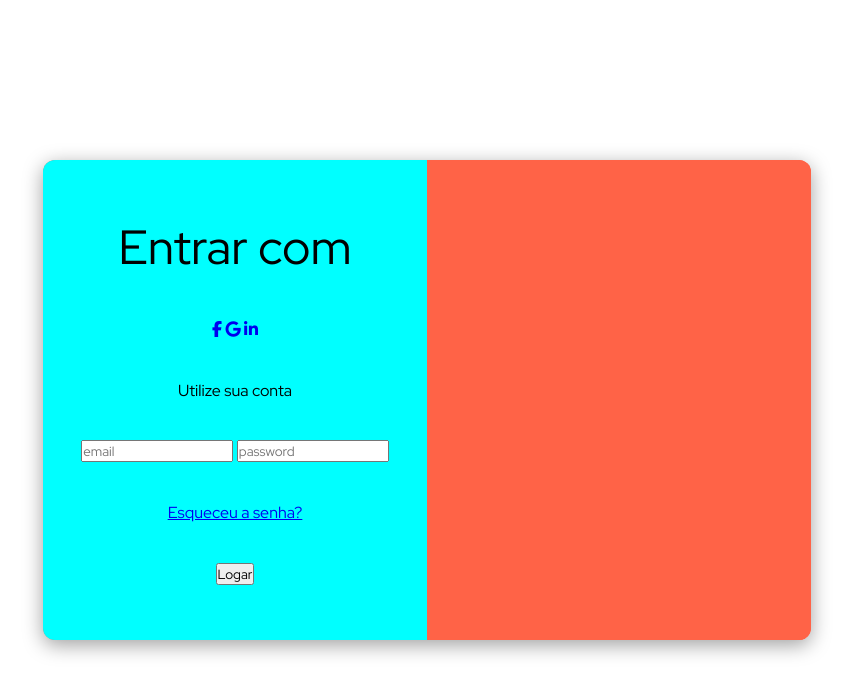
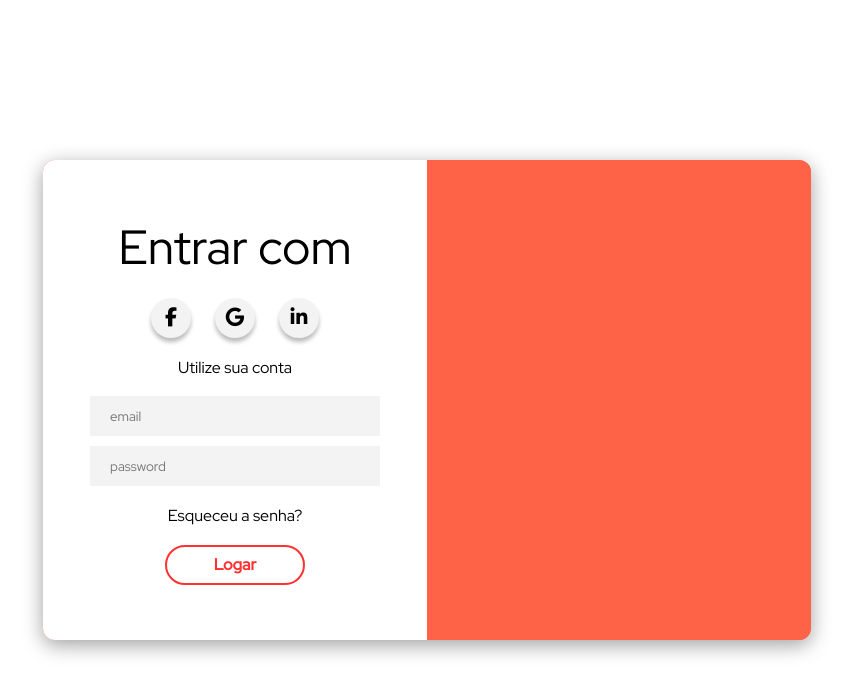
Before and after one commit to Rickson-Rocha/Login-page, a plain HTML site: page index.html in a window 1280 px wide. Shown: the whole page, without its empty margins (213-1066 px from the left). Drawn offline with Linux system fonts and the light colour scheme.

Commit message:
primeiro forms finalizado

```diff
--- /dev/null
+++ b/assets/css/colors.css
@@ -0,0 +1,7 @@
+:root{
+    --primary-color: #FF3131;
+    --second-color:#fff;
+    --text-color-dark: #000;
+    --text-color-light: #fff;
+    --icon-color: #f3f3f3;
+}
--- /dev/null
+++ b/assets/css/form-button.css
@@ -0,0 +1,17 @@
+.form-button{
+    border-style: none;
+    width: 140px;
+    height: 40px;
+    border-radius:50px;
+    border:2px solid #FF3131;
+    background-color: transparent;
+    font-size:1rem;
+    font-weight: 800;
+    color: #FF3131;
+    cursor: pointer;
+    transition: all .5s;
+}
+.form-button:hover{
+    background-color: #FF3131;
+    color:var(--second-color);
+}
--- /dev/null
+++ b/assets/css/form-input-container.css
@@ -0,0 +1,5 @@
+.form-input-container{
+    display: flex;
+    flex-direction: column;
+    gap: 10px;
+}
--- /dev/null
+++ b/assets/css/form-input.css
@@ -0,0 +1,7 @@
+.form-input{
+    width: 290px;
+    height: 40px;
+    padding: 10px 20px;
+    border-style: none;
+    background-color: var(--icon-color);
+}
--- /dev/null
+++ b/assets/css/form-social.css
@@ -0,0 +1,4 @@
+.form-social{
+    display: flex;
+    gap: 24px;
+}
--- a/assets/css/form-title.css
+++ b/assets/css/form-title.css
@@ -1,4 +1,5 @@
 .form-title{
     font-size: 3rem;
     font-weight: 400;
+    color:var(--text-color-dark);
 }
--- a/assets/css/form.css
+++ b/assets/css/form.css
@@ -8,7 +8,7 @@
       padding: 55px 0;
 }
 .form-login{
-    background-color: aqua;
+    background-color: #fff;
 }
 .form-register{
     background-color: tomato;
--- /dev/null
+++ b/assets/css/socialicons.css
@@ -0,0 +1,17 @@
+.social-icon{
+    display: flex;
+    justify-content: center;
+    align-items: center;
+    height: 40px;
+    width: 40px;
+    border-radius: 50%;
+    font-size: 1.2rem;
+    background-color: var(--icon-color);
+    box-shadow: 0 4px 4px #0004;
+    transition: .5s;
+}
+.social-icon:hover{
+    color: var(--text-color-light);
+    background-color: var(--primary-color);
+    transform: translateY(-15%);
+}
--- a/assets/css/style.css
+++ b/assets/css/style.css
@@ -4,3 +4,7 @@
     box-sizing: border-box;
     font-family: 'Red Hat Display';
 }
+a{
+ text-decoration: none;
+ color: var(--text-color-dark);
+}
--- a/index.html
+++ b/index.html
@@ -14,6 +14,12 @@
     <link rel="stylesheet" href="/assets/css/login-container.css">
     <link rel="stylesheet" href="/assets/css/form.css">
     <link rel="stylesheet" href="/assets/css/form-title.css">
+    <link rel="stylesheet" href="/assets/css/colors.css">
+    <link rel="stylesheet" href="assets/css/socialicons.css">
+    <link rel="stylesheet" href="/assets/css/form-social.css">
+    <link rel="stylesheet" href="/assets/css/form-input-container.css">
+    <link rel="stylesheet" href="/assets/css/form-input.css">
+    <link rel="stylesheet" href="/assets/css/form-button.css">
     <title>Login-user</title>
 
 </head>
@@ -29,7 +35,7 @@
                     <a href="#" class="social-icon"><i class="fab fa-linkedin-in"></i></a>
                 </div>
                 <p class="form-text">Utilize sua conta</p>
-                <div class="form-inputs">
+                <div class="form-input-container">
                     <input type="email" class="form-input" placeholder="email">
                     <input type="email" class="form-input" placeholder="password">
                 </div>
```
